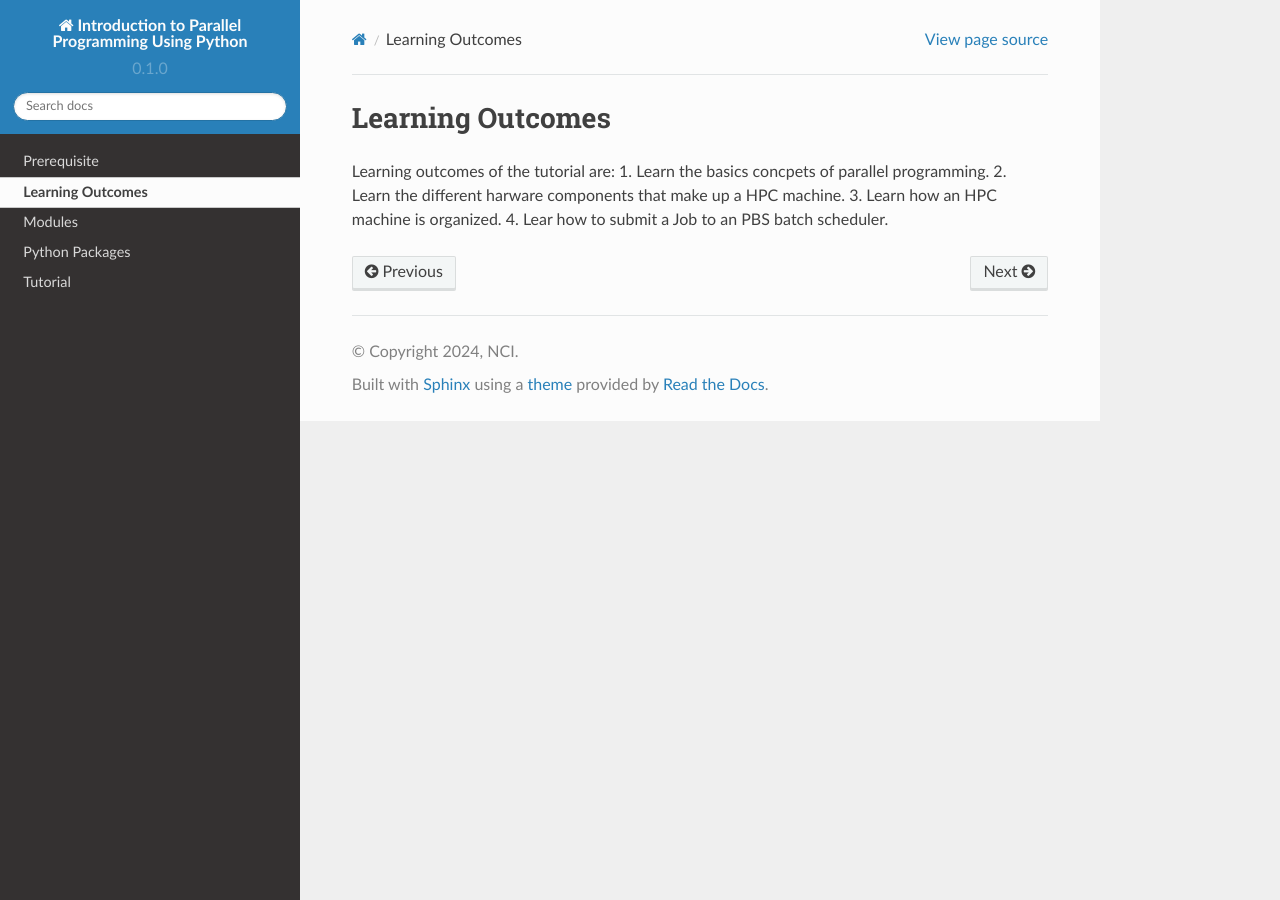
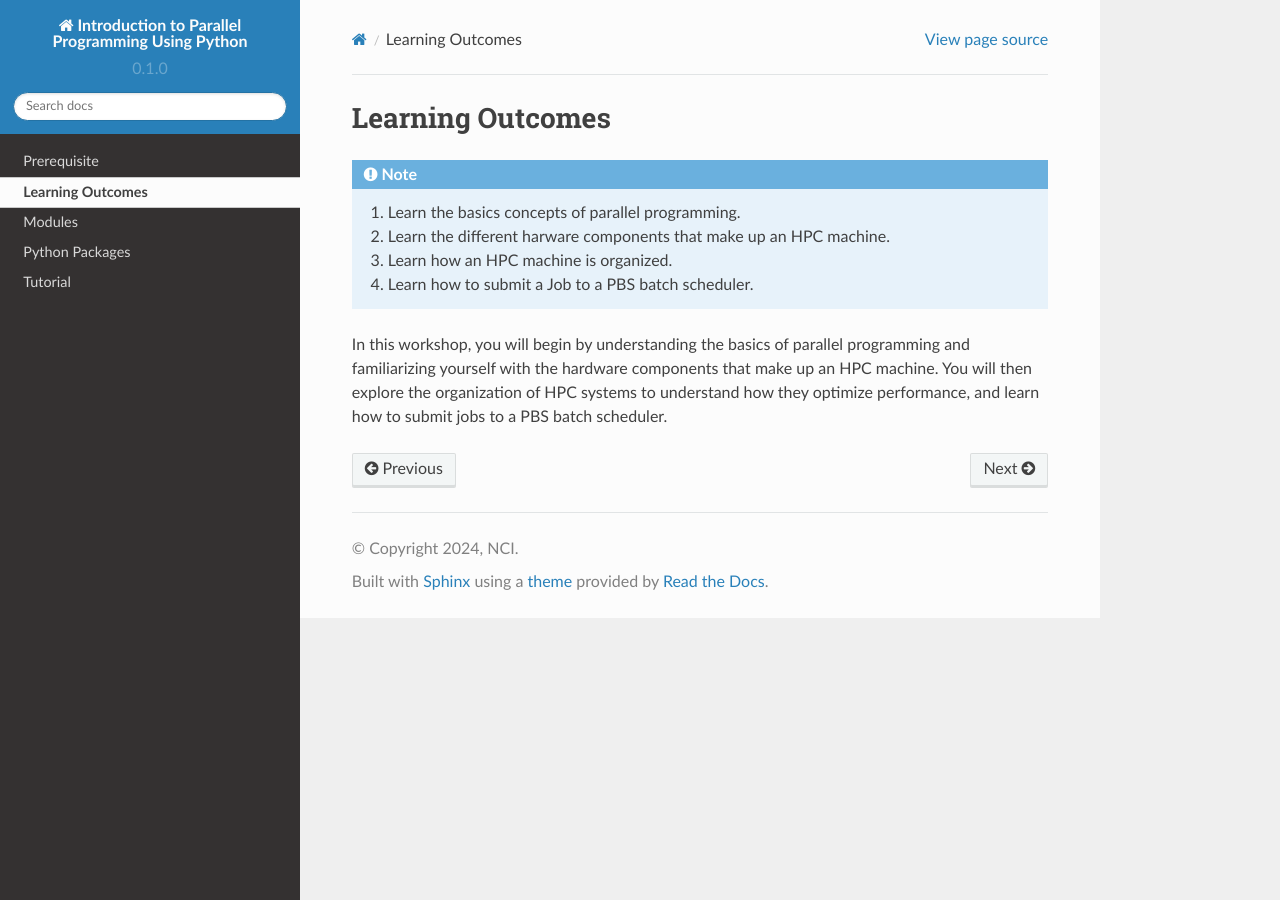
Before and after one commit to NCI900-Training-Organisation/intro-to-parallel-programming, a Sphinx documentation site: the page built from docs/source/outcomes.rst, in a window 1280 px wide. Built offline with Sphinx 7.4.7 and the Read the Docs theme 2.0.0, drawn with Linux system fonts in a browser that asks for light colours.

Commit message:
outcomes updated

```diff
--- a/docs/source/outcomes.rst
+++ b/docs/source/outcomes.rst
@@ -1,8 +1,13 @@
 Learning Outcomes
 =================
 
-Learning outcomes of the tutorial are:
-1.  Learn the basics concpets of parallel programming.
-2.  Learn the different harware components that make up a HPC machine.
-3.  Learn how an HPC machine is organized.
-4.  Lear how to submit a Job to an PBS batch scheduler.
+.. note::
+    1.  Learn the basics concepts of parallel programming.
+    2.  Learn the different harware components that make up an HPC machine.
+    3.  Learn how an HPC machine is organized.
+    4.  Learn how to submit a Job to a PBS batch scheduler.
+
+In this workshop, you will begin by understanding the basics of parallel programming and familiarizing
+yourself with the hardware components that make up an HPC machine. You will then explore the organization
+of HPC systems to understand how they optimize performance, and learn how to submit jobs to a PBS batch
+scheduler.
--- a/docs/source/prerequisite.rst
+++ b/docs/source/prerequisite.rst
@@ -7,5 +7,4 @@ Prerequisite
 
 This workshop assumes that you have experience coding in Python and are familiar with using Unix shell.
 If you are a using Windows machine please make sure you have a shell that supports SSH. Windows users can either use
-`PowerShell <https://learn.microsoft.com/en-us/windows-server/administration/openssh/openssh_install_firstuse?tabs=powershell
->`_ or the `Windows Subsystem for Linux <https://learn.microsoft.com/en-us/windows/wsl/install>`_
+`PowerShell <https://learn.microsoft.com/en-us/powershell/scripting/windows-powershell/starting-windows-powershell>`_  or the `Windows Subsystem for Linux <https://learn.microsoft.com/en-us/windows/wsl/install>`_
```
